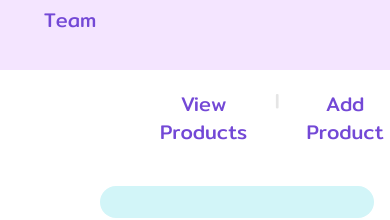
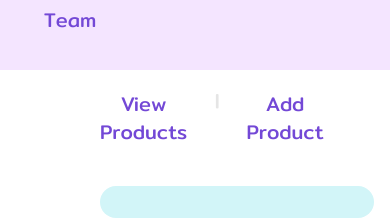
Before and after one commit to WitPaKul/Front_End, a Vue app: page /products in a window 390 px wide. Shown: the part 174-394 px from the top of the page. Built offline with nearby package versions, Linux system fonts and the light colour scheme; no server answers.

Commit message:
[FIX] make product items responsive

```diff
--- a/src/components/productItems.vue
+++ b/src/components/productItems.vue
@@ -1,7 +1,7 @@
 <template>
     <section class="text-black body-font px-20">
         <div class="md:h-32 lg:h-16 md:items-center">
-            <div class="p-5 pl-20 text-purple-dark lg:float-left flex">
+            <div class="p-5 lg:pl-20 text-purple-dark lg:float-left flex">
                 <button type='button' @click="handleViewProducts" class="font-medium text-xl text-purple-dark border-transparent focus:outline-none">
                     View Products
                 </button>
@@ -12,7 +12,7 @@
                     Add Product
                 </button>
             </div>
-            <div class="p-5 lg:float-right pr-16">
+            <div class="p-5 lg:float-right lg:pr-16">
                 <input type="text" id="search" v-model="searchFilterText" name="search" class="h-8 bg-blue-light rounded px-8 py-2 border-transparent focus:outline-none">
             </div>
         </div>
```
